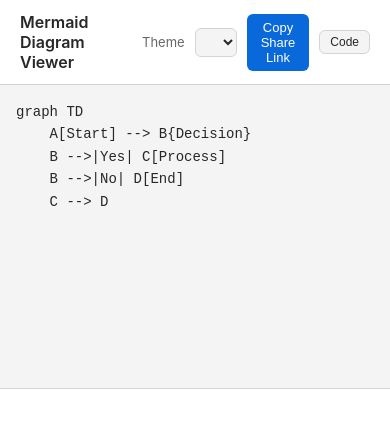
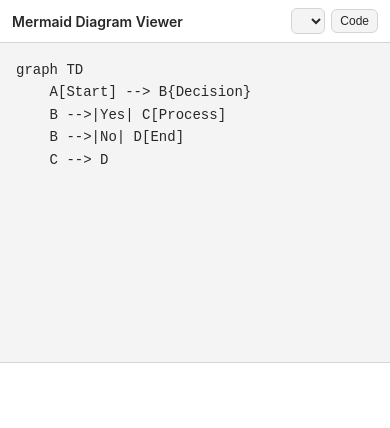
Before and after one commit to junyiacademy/mermaid, a website built with Vite: page index.html in a window 390 px wide. Built offline with nearby package versions, Linux system fonts and the light colour scheme; what beautiful-mermaid would draw is missing.

Commit message:
fix: improve mobile header layout — less cramped
- Hide "Theme" label and "Copy Share Link" button on mobile
- Reduce padding, font sizes, and gaps in header
- Header wraps naturally on small screens

Co-Authored-By: Claude Opus 4.6 <noreply@anthropic.com>

```diff
--- a/src/style.css
+++ b/src/style.css
@@ -205,6 +205,38 @@ textarea::placeholder {
 }
 
 @media (max-width: 768px) {
+  header {
+    flex-wrap: wrap;
+    padding: 8px 12px;
+    gap: 6px;
+  }
+
+  header h1 {
+    font-size: 14px;
+  }
+
+  .controls {
+    gap: 6px;
+  }
+
+  .controls label {
+    display: none;
+  }
+
+  .controls select {
+    padding: 4px 6px;
+    font-size: 12px;
+  }
+
+  .controls button {
+    padding: 4px 8px;
+    font-size: 12px;
+  }
+
+  #share-btn {
+    display: none;
+  }
+
   main {
     flex-direction: column;
   }
```
